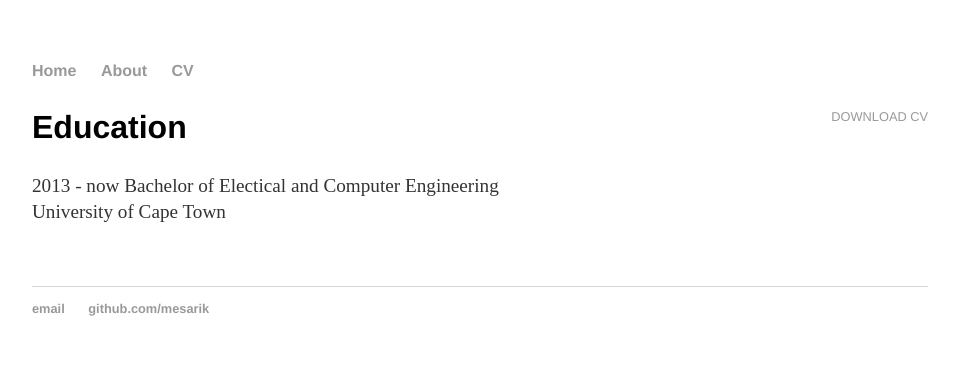
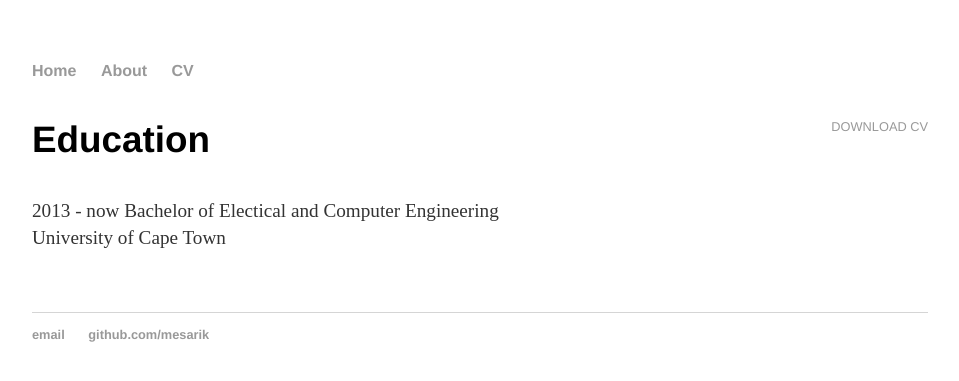
Before and after one commit to mesarcik/mesarcik.github.io, a Jekyll site: the page built from cv/index.html, in a window 1280 px wide. Shown: the top 381 px of the page, without its empty margins (160-1119 px from the left). Built offline with Jekyll 4.4.1, drawn with Linux system fonts in a browser that asks for light colours.

Commit message:
git_uploader.sh

```diff
--- a/cv/index.html
+++ b/cv/index.html
@@ -5,7 +5,7 @@ title: Misha Mesarcik's CV
 
 	<div class="cv">
 		<a href="https://mesarcik.github.io/cv_10.pdf" class="download" title="Download CV as PDF">Download CV</a>
-					<h2>Education</h2>
+					<h3>Education</h3>
 					<p> 2013 - now  Bachelor of Electical and Computer Engineering <br>
 									University of Cape Town
 					 </p>
```
